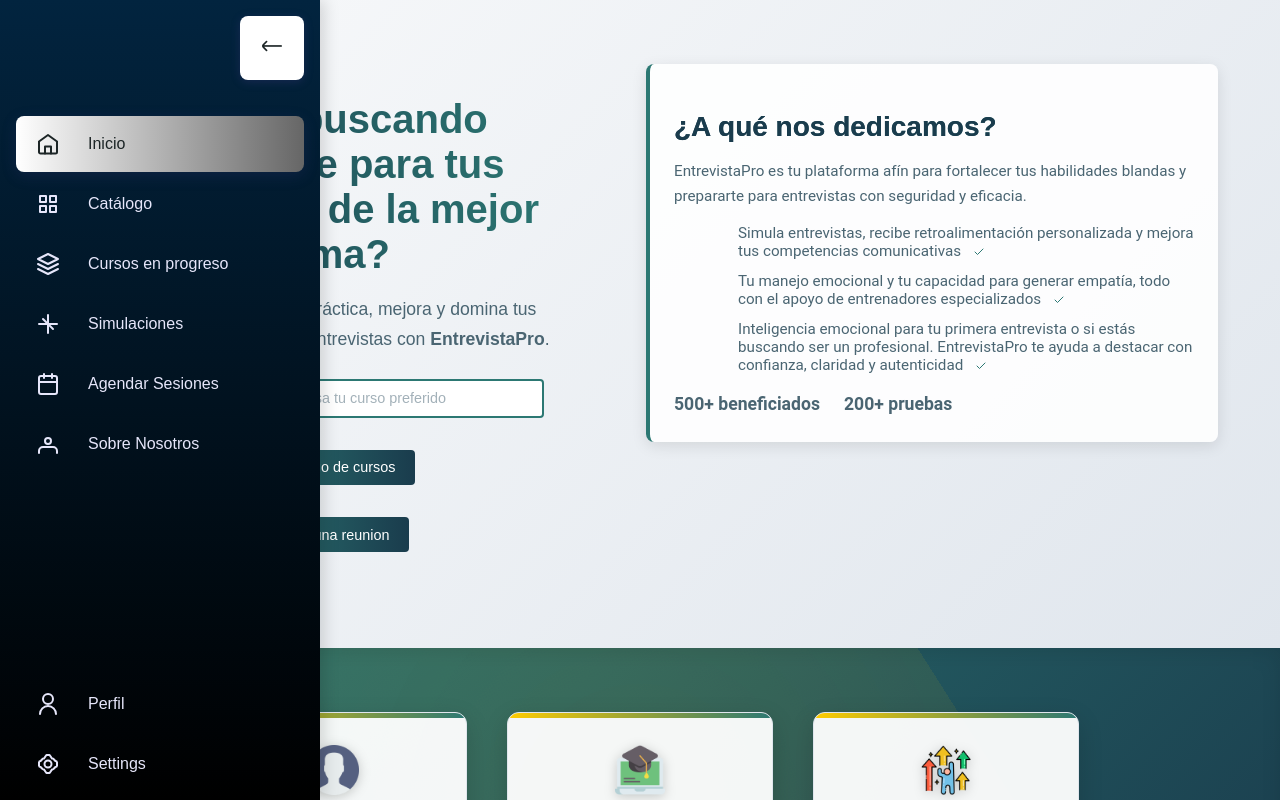
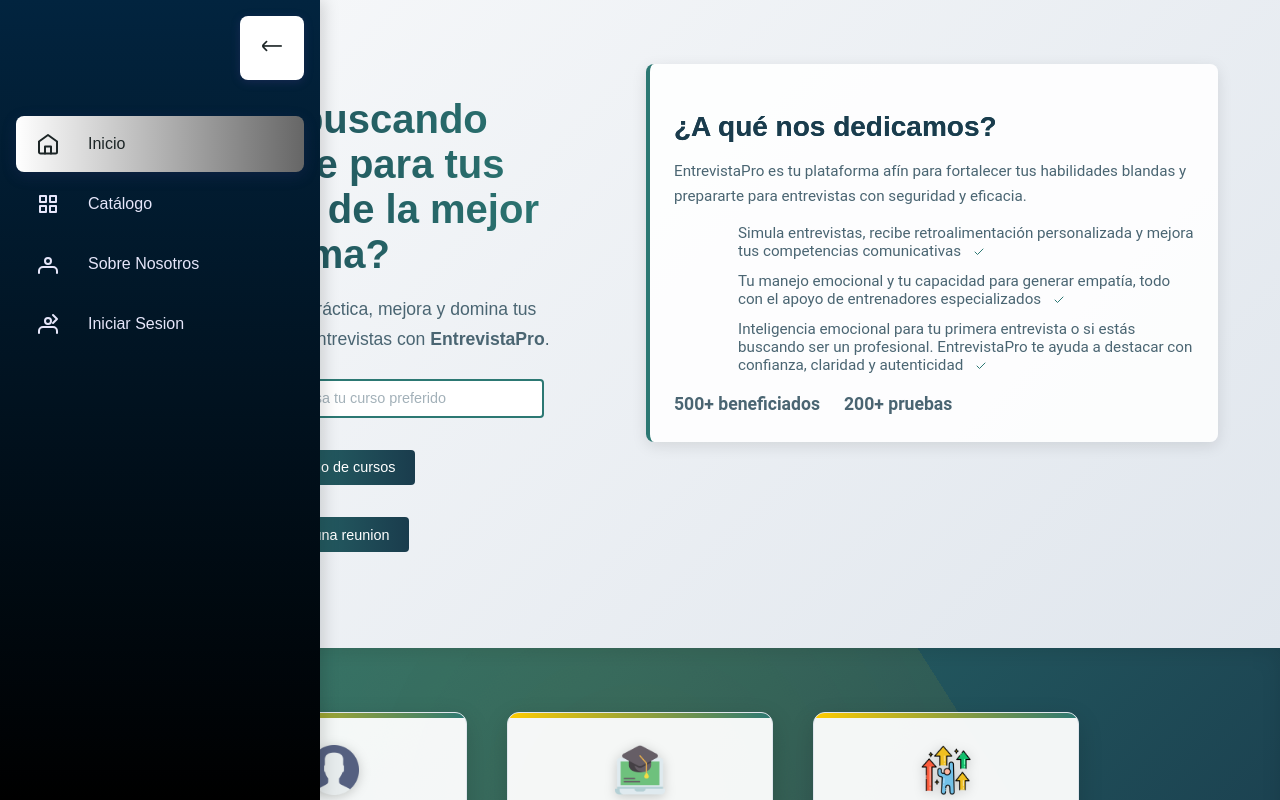
Before and after one commit to USMPDNBJ/EntrevistaPro-Front, an Angular app: page /home in a window 1280 px wide. Both pictures are taken after a click on the button 32 px from the left and 40 px from the top of the page. Shown: the top 800 px of the page. Built offline with nearby package versions, Linux system fonts and the light colour scheme.

Commit message:
boton de regresar e iniciar sesion

```diff
--- a/src/app/Components/navbar/navbar.component.html
+++ b/src/app/Components/navbar/navbar.component.html
@@ -45,7 +45,7 @@
             <label routerLink="/cursos">Catálogo</label>
           </li>
 
-          <li routerLinkActive="active" [routerLinkActiveOptions]="{ exact: true }">
+          <li *ngIf="isLoggedIn" routerLinkActive="active" [routerLinkActiveOptions]="{ exact: true }">
             <i>
               <!-- Cursos en progreso -->
               <svg width="24" height="24" viewBox="0 0 24 24" fill="none" xmlns="http://www.w3.org/2000/svg">
@@ -60,7 +60,7 @@
             <label routerLink="/cursos-en-progreso">Cursos en progreso</label>
           </li>
 
-          <li routerLinkActive="active" [routerLinkActiveOptions]="{ exact: true }">
+          <li *ngIf="isLoggedIn" routerLinkActive="active" [routerLinkActiveOptions]="{ exact: true }">
             <i>
               <!-- Simulaciones -->
               <svg width="24" height="24" viewBox="0 0 24 24" fill="none" xmlns="http://www.w3.org/2000/svg">
@@ -73,7 +73,7 @@
             <label routerLink="/simulaciones">Simulaciones</label>
           </li>
 
-          <li routerLinkActive="active" [routerLinkActiveOptions]="{ exact: true }">
+          <li *ngIf="isLoggedIn" routerLinkActive="active" [routerLinkActiveOptions]="{ exact: true }">
             <i>
               <!-- Agendar Sesiones -->
               <svg width="24" height="24" viewBox="0 0 24 24" fill="none" xmlns="http://www.w3.org/2000/svg">
@@ -104,9 +104,32 @@
             </i>
             <label routerLink="/about-us">Sobre Nosotros</label>
           </li>
+
+          <li routerLinkActive="active" [routerLinkActiveOptions]="{ exact: true }">
+            <i>
+
+              <svg width="24" height="24" viewBox="0 0 24 24" fill="none" xmlns="http://www.w3.org/2000/svg">
+                <!-- Círculo que representa la figura de un usuario -->
+                <path
+                  d="M12 12C13.6569 12 15 10.6569 15 9C15 7.34315 13.6569 6 12 6C10.3431 6 9 7.34315 9 9C9 10.6569 10.3431 12 12 12Z"
+                  stroke="currentColor" stroke-width="2" stroke-linecap="round" stroke-linejoin="round" />
+
+                <!-- Línea que representa el cuerpo (como un perfil o usuario con línea de inicio) -->
+                <path d="M3 21V19C3 16.7909 4.79086 15 7 15H17C19.2091 15 21 16.7909 21 19V21" stroke="currentColor"
+                  stroke-width="2" stroke-linecap="round" stroke-linejoin="round" />
+
+                <!-- Flecha apuntando hacia la derecha, representando el inicio de sesión -->
+                <path d="M17 11L21 7L17 3" stroke="currentColor" stroke-width="2" stroke-linecap="round"
+                  stroke-linejoin="round" />
+              </svg>
+
+
+            </i>
+            <label routerLink="/auth/login">Iniciar Sesion</label>
+          </li>
         </ul>
       </div>
-      <div class="nav-links" >
+      <div class="nav-links" *ngIf="isLoggedIn">
         <div class="user">
           <ul>
             <li routerLinkActive="active" [routerLinkActiveOptions]="{ exact: true }">
--- a/src/app/Components/navbar/navbar.component.ts
+++ b/src/app/Components/navbar/navbar.component.ts
@@ -1,7 +1,7 @@
-import { CommonModule } from '@angular/common';
-import { Component, OnInit } from '@angular/core';
-import { RouterLink, RouterModule } from '@angular/router';
-import { Router, RouterLinkActive,NavigationEnd } from '@angular/router';
+import { CommonModule, isPlatformBrowser } from '@angular/common';
+import { Component, Inject, OnInit, PLATFORM_ID } from '@angular/core';
+import { RouterLink, RouterModule, ActivatedRoute} from '@angular/router';
+import { Router, RouterLinkActive, NavigationEnd } from '@angular/router';
 import { filter } from 'rxjs/operators';
 
 @Component({
@@ -11,27 +11,24 @@
   templateUrl: './navbar.component.html',
   styleUrl: './navbar.component.css'
 })
+
 export class NavbarComponent implements OnInit {
+
   isExpanded = false;
   isHomePage: boolean = false;
-  constructor(private router: Router) { }
+  isLoggedIn = false;
+  userId: string | null = null;
+  constructor(private route: ActivatedRoute, @Inject(PLATFORM_ID) private platformId: Object) { }
+
   toggleSidebar() {
     this.isExpanded = !this.isExpanded;
     const mainContent = document.querySelector('main');
+  }
 
-  }
   ngOnInit() {
-    console.log('Suscribiendo a router.events');
-    this.router.events
-      .pipe(filter(event => event instanceof NavigationEnd))
-      .subscribe((event: NavigationEnd) => {
-        console.log('NavigationEnd:', event.urlAfterRedirects);
-        this.isHomePage = event.urlAfterRedirects === '/' || event.urlAfterRedirects === '/home';
-        console.log('isHomePage:', this.isHomePage)
-      });
-  }
-  logout() {
-    this.router.navigate(['/']);
+      if (isPlatformBrowser(this.platformId)) {
+      this.isLoggedIn = localStorage.getItem('message') === 'Realizado';
+    }
   }
 
 }
--- a/src/app/Views/Registro/login/login.component.css
+++ b/src/app/Views/Registro/login/login.component.css
@@ -103,3 +103,23 @@
     opacity: 1;
   }
 }
+.back-btn {
+  display: flex;
+  align-items: center;
+  background-color: #f0f0f0;
+  border: none;
+  padding: 10px 15px;
+  cursor: pointer;
+  margin-top: 20px;
+  font-size: 16px;
+  color: #333;
+}
+
+.back-btn svg {
+  margin-right: 8px;
+  fill: #333;
+}
+
+.back-btn:hover {
+  background-color: #e0e0e0;
+}
--- a/src/app/Views/Registro/login/login.component.html
+++ b/src/app/Views/Registro/login/login.component.html
@@ -12,6 +12,7 @@
       <polyline points="12 5 19 12 12 19"></polyline>
     </symbol>
   </svg>
+
   <div class="login-form">
     <div class="form-header">
       <img src="img/logo.jpg" class="logo-card" alt="Logo de EntrevistaPro">
@@ -50,6 +51,12 @@
           <svg class="button-icon" *ngIf="!isLoading"><use href="#icon-arrow"></use></svg>
         </button>
         <a class="router-link" routerLink="/auth/register">¿No tienes cuenta? Regístrate</a>
+
+        <!-- Botón para regresar a la página de inicio -->
+        <button type="button" class="action-btn back-btn" (click)="goHome()">
+          Regresar a Inicio
+        </button>
+
         <div class="message-container">
           <p class="success-message" *ngIf="successMessage">{{ successMessage }}</p>
           <p class="error-message" *ngIf="errorMessage">{{ errorMessage }}</p>
--- a/src/app/Views/Registro/login/login.component.ts
+++ b/src/app/Views/Registro/login/login.component.ts
@@ -61,4 +61,7 @@
       });
     }
   }
+    goHome() {
+    this.router.navigate(['/home']);
+  }
 }
--- a/src/app/app.routes.ts
+++ b/src/app/app.routes.ts
@@ -19,6 +19,7 @@
       { path: 'login',  component:LoginComponent },
       { path: 'register', component:RegisterComponent},
       { path: '', redirectTo: 'login', pathMatch: 'full' },
+
     ],
   },
   {
```
